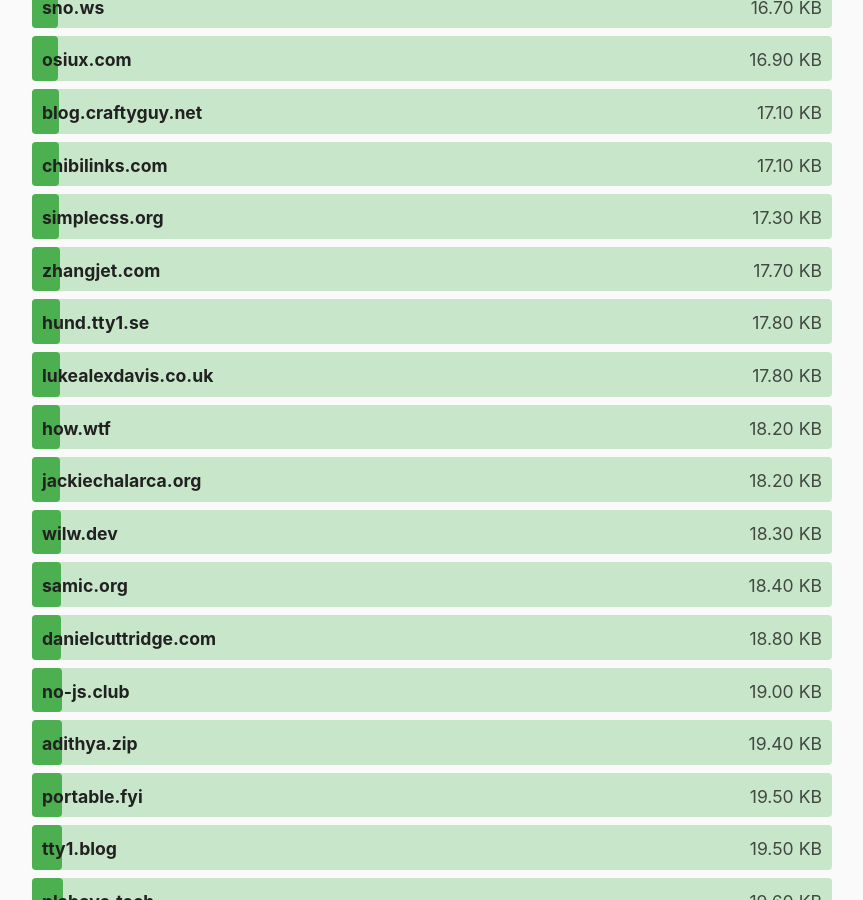
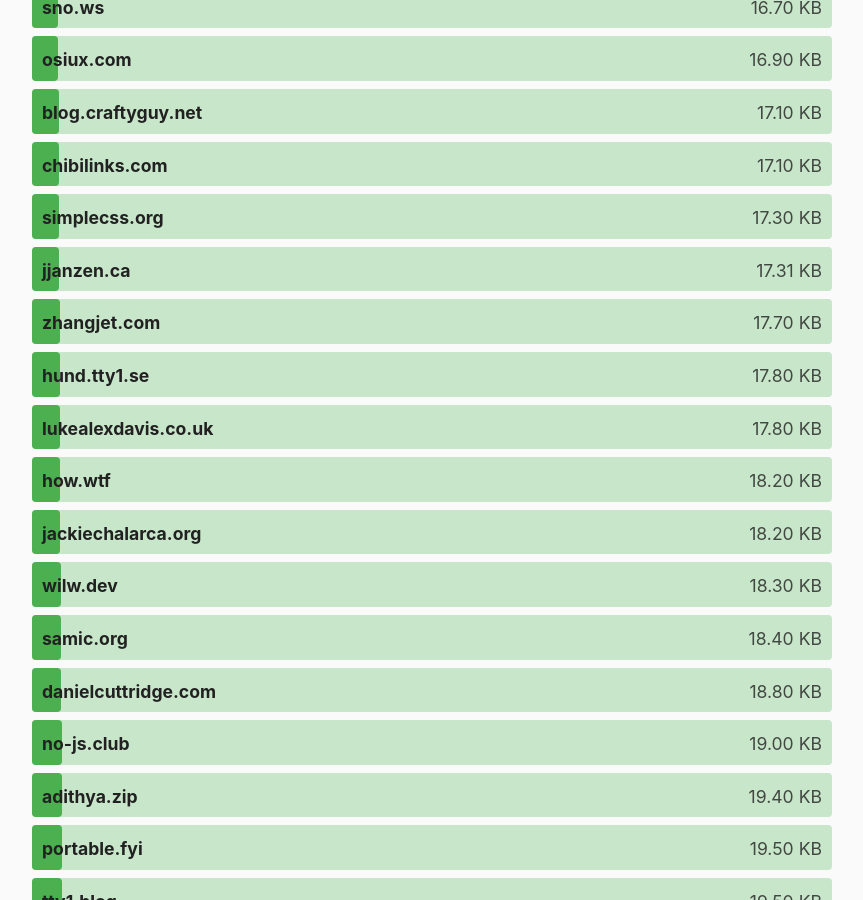
Before and after one commit to kevquirk/512kb.club, a Jekyll site: the page built from index.md, in a window 1280 px wide and 900 px high, scrolled down 8108 px. Shown: the whole window, without its empty margins (208-1071 px from the left). Built offline with Jekyll 4.4.1, drawn with Linux system fonts in a browser that asks for light colours.

Commit message:
update sites.yml

```diff
--- a/_data/sites.yml
+++ b/_data/sites.yml
@@ -1778,6 +1778,11 @@
   size: 7.3
   last_checked: 2022-05-06
 
+- domain: jjanzen.ca
+  url: https://jjanzen.ca/
+  size: 17.31
+  last_checked: 2024-03-17
+
 - domain: jlo64.github.io
   url: https://jlo64.github.io/
   size: 75
```
